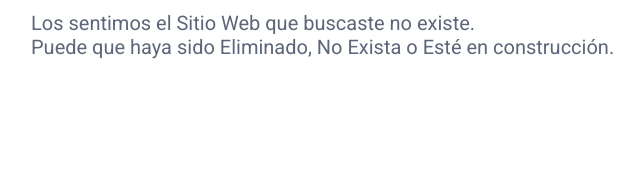
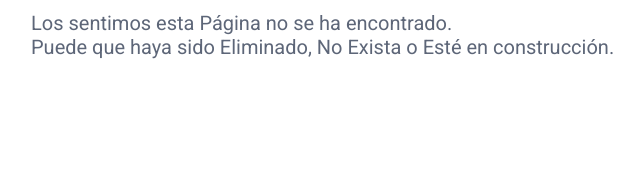
Before and after one commit to Torah-Kids-Puppets/Parashot-Bereshit, a plain HTML site: page 404.html in a window 1280 px wide. Shown: the part 390-571 px from the top of the page, 139-779 px from the left. Drawn offline with nearby package versions, Linux system fonts and the light colour scheme; a web font is replaced by a local one.

Commit message:
Add files via upload

```diff
--- a/404.html
+++ b/404.html
@@ -78,7 +78,7 @@
             <section class="contenido-header">
                 <section class="textos-header">
                     <h1>Error 404</h1>
-                    <p>Los sentimos el Sitio Web que buscaste no existe.<br>
+                    <p>Los sentimos esta Página no se ha encontrado.<br>
                     Puede que haya sido Eliminado, No Exista o Esté en construcción.</p>
                 </section>
                 <img src="img/ABOUT/Doc.png" alt="">
```
Also changed, not shown: 1 other file.
